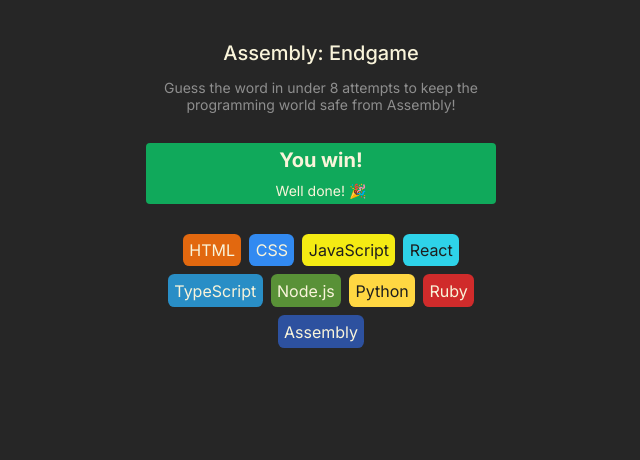
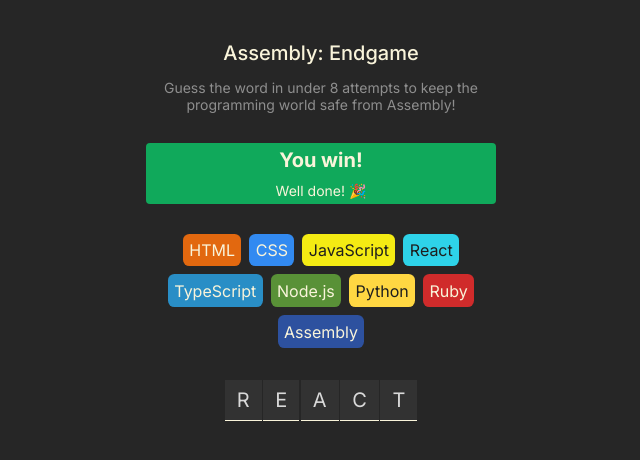
Before and after one commit to SivaKrishna6745/Assembly-Endgame, a React (Vite) app: page / in a window 1280 px wide. Shown: the top 460 px of the page, without its empty margins (319-959 px from the left). Built offline with nearby package versions, Linux system fonts and the light colour scheme.

Commit message:
- Add placeholder for word guess input. - Styling changes for word guess input.

```diff
--- a/src/App.jsx
+++ b/src/App.jsx
@@ -1,4 +1,4 @@
-import React from 'react';
+import React, { useState } from 'react';
 import Header from './components/Header';
 import Status from './components/Status';
 import { languages } from './languages.js';
@@ -16,12 +16,18 @@
         );
     });
 
+    const [word, setWord] = useState('react');
+    const wordArray = Array.from(word);
+
+    const wordsSection = wordArray.map((letter, index) => <span key={index}>{letter.toUpperCase()}</span>);
+
     return (
         <>
             <Header />
             <main>
                 <Status />
                 <section className="languages flex fl-cntr">{languageChips}</section>
+                <section className="word flex fl-cntr">{wordsSection}</section>
             </main>
         </>
     );
--- a/src/index.css
+++ b/src/index.css
@@ -76,3 +76,15 @@
     padding: 0.4rem;
     border-radius: 0.4rem;
 }
+
+.word {
+    gap: 0.1rem;
+    margin-top: 2rem;
+}
+
+.word span {
+    border-bottom: 1px solid #f9f4da;
+    font-size: 1.25rem;
+    background-color: #323232;
+    padding: 0.5rem 0.75rem;
+}
```
